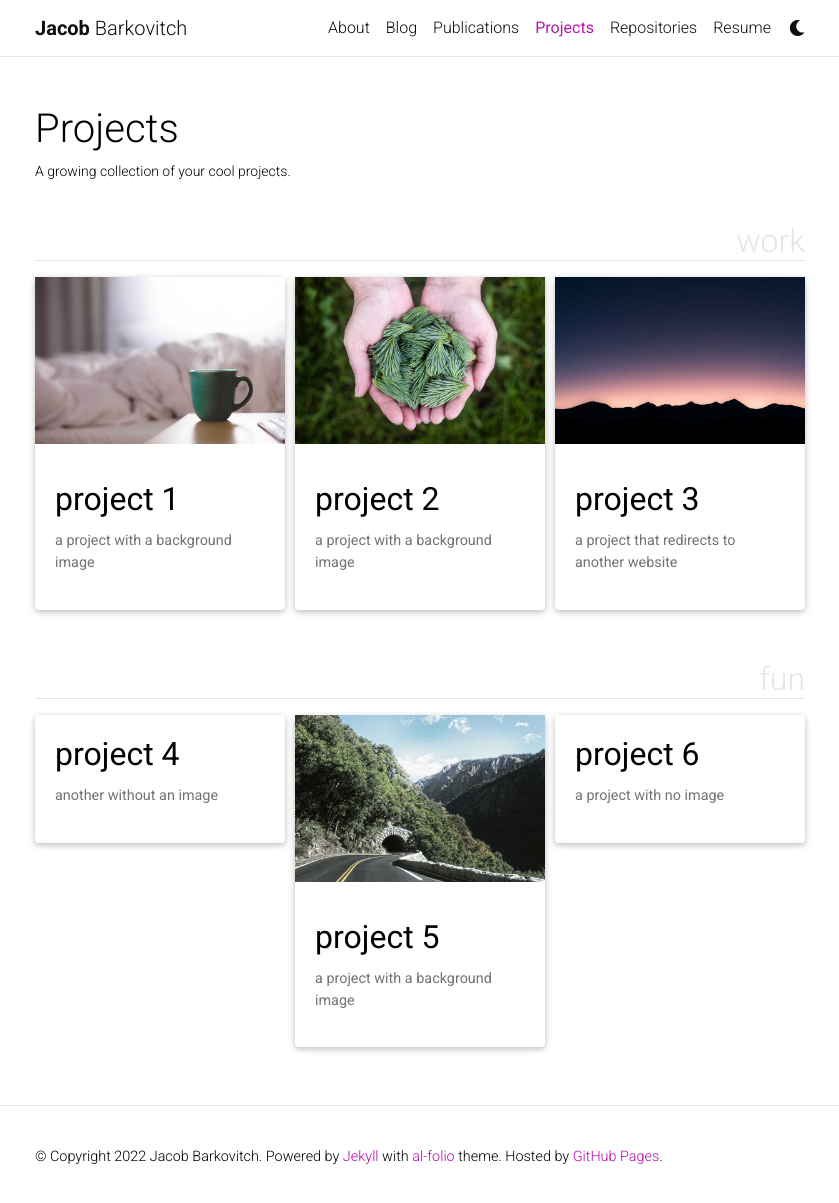
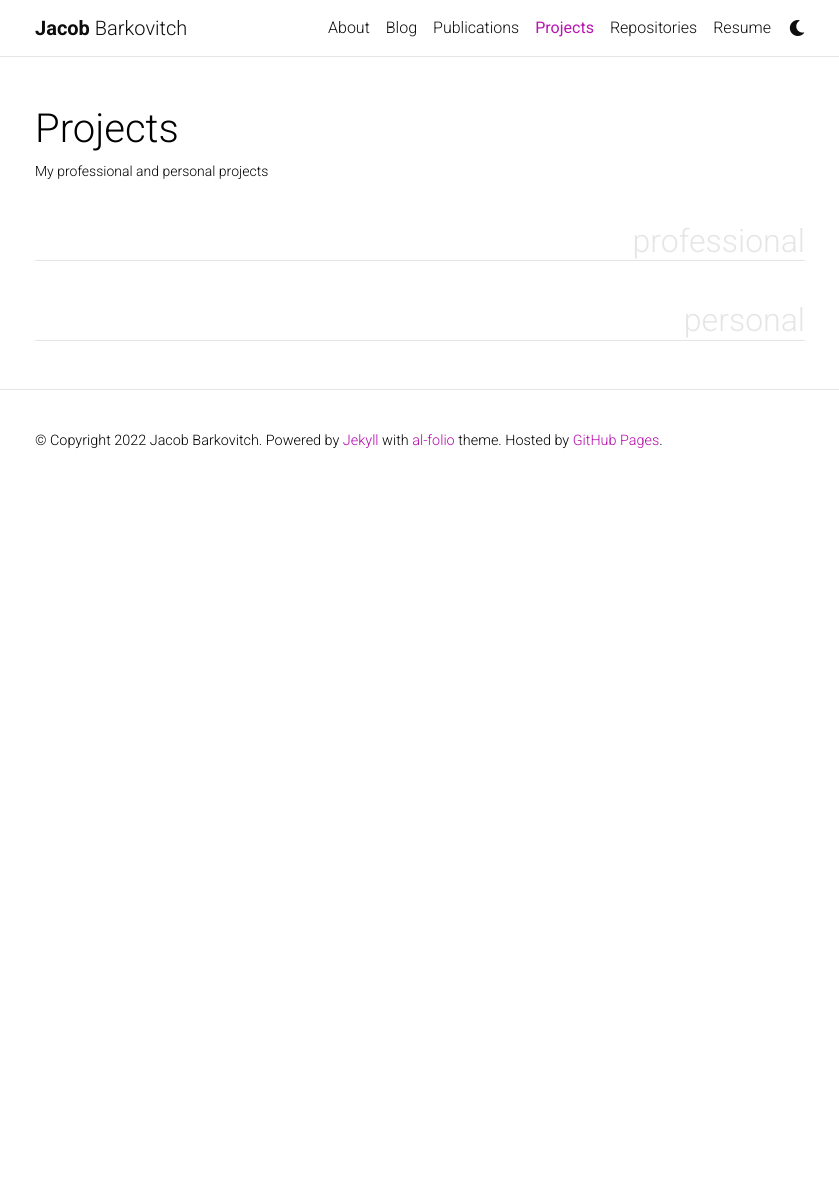
Before and after one commit to jakebarkovitch/jakebarkovitch.github.io, a Jekyll site: the page built from _pages/projects.md, in a window 1280 px wide and 1208 px high. Shown: the top 1203 px of the window, without its empty margins (220-1059 px from the left). Built offline with Jekyll 4.4.1, drawn with Linux system fonts in a browser that asks for light colours; full-size pictures stand in for the smaller copies a plugin makes; comment, search, counter and statistics services are not loaded; a style sheet for code colours, icons or effects is not loaded.

Commit message:
Update projects.md

```diff
--- a/_pages/projects.md
+++ b/_pages/projects.md
@@ -2,10 +2,10 @@
 layout: page
 title: Projects
 permalink: /projects/
-description: A growing collection of your cool projects.
+description: My professional and personal projects
 nav: true
 nav_order: 2
-display_categories: [work, fun]
+display_categories: [professional, personal]
 horizontal: false
 ---
 
```
